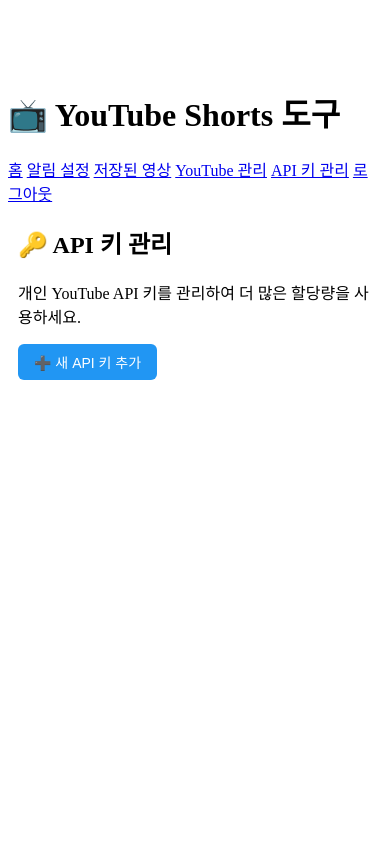
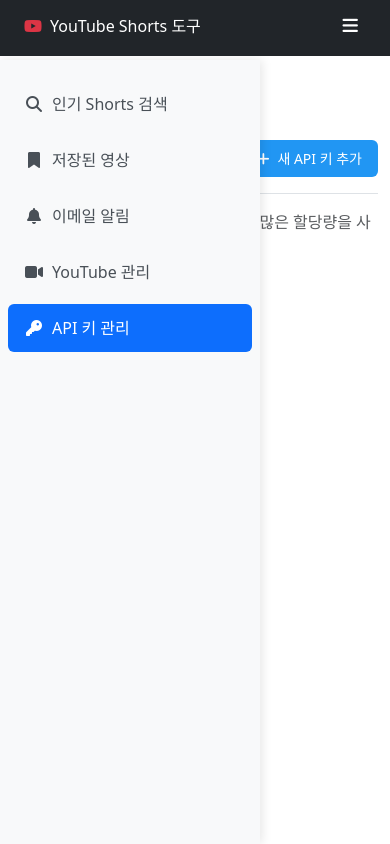
Before and after one commit to iops-leo/youtube-shorts-finder, a Python web app: template templates/api_keys.html in a window 390 px wide. Run offline with Jinja, Linux system fonts and the light colour scheme; the template is opened without the code that fills it, so the values that code supplies are empty.

Commit message:
개선: API 키 관리 페이지 UI 일관성 개선
- Bootstrap CSS/JS 및 Font Awesome 추가로 다른 페이지와 일관성 확보
- 기존 navbar + sidebar 구조로 변경하여 통일된 레이아웃 적용
- CSS flexbox 속성 오류 수정 (justify-content: between → space-between)
- Bootstrap 아이콘 및 버튼 스타일 적용
- 폼 컨트롤을 Bootstrap form-control 클래스로 변경
- 전반적인 사용자 경험 개선

🤖 Generated with [Claude Code](https://claude.ai/code)

Co-Authored-By: Claude <noreply@anthropic.com>

```diff
--- a/templates/api_keys.html
+++ b/templates/api_keys.html
@@ -4,8 +4,14 @@
     <meta charset="UTF-8">
     <meta name="viewport" content="width=device-width, initial-scale=1.0">
     <title>API 키 관리 - YouTube Shorts 도구</title>
-    <link href="{{ url_for('static', filename='css/styles.css') }}" rel="stylesheet">
-    <link rel="icon" type="image/x-icon" href="{{ url_for('static', filename='favicon.ico') }}">
+    <link rel="icon" href="/static/favicon.ico" type="image/x-icon">
+    <link rel="shortcut icon" href="/static/favicon.ico" type="image/x-icon">
+    <!-- 부트스트랩 CSS -->
+    <link href="https://cdn.jsdelivr.net/npm/bootstrap@5.3.0-alpha1/dist/css/bootstrap.min.css" rel="stylesheet">
+    <!-- Font Awesome 아이콘 -->
+    <link rel="stylesheet" href="https://cdnjs.cloudflare.com/ajax/libs/font-awesome/6.4.0/css/all.min.css">
+    <!-- 커스텀 CSS -->
+    <link rel="stylesheet" href="/static/css/styles.css">
 
     <style>
         .api-key-card {
@@ -19,7 +25,7 @@
 
         .api-key-header {
             display: flex;
-            justify-content: between;
+            justify-content: space-between;
             align-items: center;
             margin-bottom: 16px;
         }
@@ -330,36 +336,104 @@
     </style>
 </head>
 <body>
-    <div class="container">
-        <header class="header">
-            <div class="header-left">
-                <h1>
-                    <a href="{{ url_for('index') }}" style="color: inherit; text-decoration: none;">
-                        📺 YouTube Shorts 도구
-                    </a>
-                </h1>
+    <nav class="navbar navbar-expand-lg navbar-dark bg-dark fixed-top">
+        <div class="container-fluid">
+            <a class="navbar-brand" href="/">
+                <i class="fab fa-youtube text-danger me-2"></i>YouTube Shorts 도구
+            </a>
+            <button class="navbar-toggler d-lg-none" type="button" data-bs-toggle="collapse" data-bs-target="#sidebarMenu" aria-controls="sidebarMenu" aria-expanded="false" aria-label="Toggle navigation">
+                <i class="fas fa-bars"></i>
+            </button>
+            <div class="collapse navbar-collapse" id="navbarCollapse">
+                <!-- 우측 메뉴 -->
+                <ul class="navbar-nav ms-auto">
+                    {% if current_user.is_admin() %}
+                    <li class="nav-item dropdown d-none d-lg-block">
+                        <a class="nav-link dropdown-toggle" href="#" id="adminDropdown" role="button" data-bs-toggle="dropdown" aria-expanded="false">
+                            <i class="fas fa-user-cog me-1"></i>관리자
+                        </a>
+                        <ul class="dropdown-menu dropdown-menu-end" aria-labelledby="adminDropdown" style="background-color: #343a40 !important; border: 1px solid #495057;">
+                            <li><a class="dropdown-item" href="/admin/users" style="color: #ffffff !important;"><i class="fas fa-users me-1"></i>사용자 관리</a></li>
+                            <li><a class="dropdown-item" href="/admin/stats" style="color: #ffffff !important;"><i class="fas fa-chart-line me-1"></i>API 통계</a></li>
+                        </ul>
+                    </li>
+                    {% endif %}
+
+                    <!-- 사용자 프로필 드롭다운 -->
+                    <li class="nav-item dropdown">
+                        <a class="nav-link dropdown-toggle" href="#" id="userDropdown" role="button" data-bs-toggle="dropdown" aria-expanded="false">
+                            <img src="{{ current_user.picture }}" alt="프로필" class="rounded-circle me-1" style="width: 24px; height: 24px;">
+                            {{ current_user.name }}
+                        </a>
+                        <ul class="dropdown-menu dropdown-menu-end" aria-labelledby="userDropdown">
+                            <li>
+                                <div class="dropdown-item text-muted">
+                                    <small>
+                                        <i class="fas fa-envelope me-1"></i>{{ current_user.email }}<br>
+                                        <i class="fas fa-chart-line me-1"></i>API 호출: {{ current_user.api_calls }}회
+                                    </small>
+                                </div>
+                            </li>
+                            <li><hr class="dropdown-divider"></li>
+                            <li><a class="dropdown-item" href="/logout"><i class="fas fa-sign-out-alt me-1"></i>로그아웃</a></li>
+                        </ul>
+                    </li>
+                </ul>
             </div>
-            <div class="header-right">
-                <a href="{{ url_for('index') }}" class="nav-link">홈</a>
-                <a href="{{ url_for('notifications_page') }}" class="nav-link">알림 설정</a>
-                <a href="{{ url_for('saved_videos_page') }}" class="nav-link">저장된 영상</a>
-                <a href="{{ url_for('youtube_management') }}" class="nav-link">YouTube 관리</a>
-                <a href="{{ url_for('api_keys_page') }}" class="nav-link active">API 키 관리</a>
-                {% if current_user.is_admin() %}
-                <a href="{{ url_for('admin_users') }}" class="nav-link">관리자</a>
-                {% endif %}
-                <a href="/logout" class="nav-link">로그아웃</a>
+        </div>
+    </nav>
+
+    <div class="container-fluid mt-5 pt-3">
+        <div class="row">
+            <!-- 사이드바 메뉴 -->
+            <div class="col-md-3 col-lg-2 d-md-block bg-light sidebar collapse show" id="sidebarMenu">
+                <div class="position-sticky pt-3">
+                    <ul class="nav flex-column">
+                        <li class="nav-item">
+                            <a class="nav-link" href="/">
+                                <i class="fas fa-search me-2"></i>인기 Shorts 검색
+                            </a>
+                        </li>
+                        <li class="nav-item">
+                            <a class="nav-link" href="/saved-videos">
+                                <i class="fas fa-bookmark me-2"></i>저장된 영상
+                            </a>
+                        </li>
+                        <li class="nav-item">
+                            <a class="nav-link" href="/notifications">
+                                <i class="fas fa-bell me-2"></i>이메일 알림
+                            </a>
+                        </li>
+                        <li class="nav-item">
+                            <a class="nav-link" href="/youtube-management">
+                                <i class="fas fa-video me-2"></i>YouTube 관리
+                            </a>
+                        </li>
+                        <li class="nav-item">
+                            <a class="nav-link active" href="/api-keys">
+                                <i class="fas fa-key me-2"></i>API 키 관리
+                                {% if user_has_api_keys %}
+                                    <span class="badge bg-success ms-2">{{ user_api_keys_count }}</span>
+                                {% endif %}
+                            </a>
+                        </li>
+                    </ul>
+                </div>
             </div>
-        </header>
 
-        <main class="main-content">
-            <div class="section-header">
-                <h2>🔑 API 키 관리</h2>
-                <p>개인 YouTube API 키를 관리하여 더 많은 할당량을 사용하세요.</p>
-                <button class="btn btn-primary" onclick="openAddModal()">
-                    ➕ 새 API 키 추가
-                </button>
-            </div>
+            <!-- 메인 콘텐츠 -->
+            <div class="col-md-9 ms-sm-auto col-lg-10 px-md-4">
+
+                <div class="d-flex justify-content-between flex-wrap flex-md-nowrap align-items-center pt-3 pb-2 mb-3 border-bottom">
+                    <h1 class="h2">🔑 API 키 관리</h1>
+                    <div class="btn-toolbar mb-2 mb-md-0">
+                        <button class="btn btn-primary" onclick="openAddModal()">
+                            <i class="fas fa-plus me-1"></i>새 API 키 추가
+                        </button>
+                    </div>
+                </div>
+
+                <p class="text-muted mb-4">개인 YouTube API 키를 관리하여 더 많은 할당량을 사용하세요.</p>
 
             <div id="alert-container"></div>
 
@@ -397,24 +471,26 @@
                         <h3 class="modal-title">새 API 키 추가</h3>
                     </div>
                     <form id="add-form">
-                        <div class="form-group">
+                        <div class="mb-3">
                             <label class="form-label" for="api-key-name">키 이름</label>
-                            <input type="text" id="api-key-name" class="form-input" placeholder="예: 내 개인 키" required>
-                            <div class="form-help">구분하기 쉬운 이름을 입력하세요.</div>
+                            <input type="text" id="api-key-name" class="form-control" placeholder="예: 내 개인 키" required>
+                            <div class="form-text">구분하기 쉬운 이름을 입력하세요.</div>
                         </div>
-                        <div class="form-group">
+                        <div class="mb-3">
                             <label class="form-label" for="api-key-value">YouTube API 키</label>
-                            <input type="text" id="api-key-value" class="form-input" placeholder="AIza..." required>
-                            <div class="form-help">Google Cloud Console에서 발급받은 YouTube Data API v3 키를 입력하세요.</div>
+                            <input type="text" id="api-key-value" class="form-control" placeholder="AIza..." required>
+                            <div class="form-text">Google Cloud Console에서 발급받은 YouTube Data API v3 키를 입력하세요.</div>
                         </div>
-                        <div class="form-group">
+                        <div class="mb-3">
                             <label class="form-label" for="daily-quota">일일 할당량</label>
-                            <input type="number" id="daily-quota" class="form-input" value="10000" min="1000" max="50000">
-                            <div class="form-help">일일 사용 한도를 설정하세요 (1,000 ~ 50,000).</div>
+                            <input type="number" id="daily-quota" class="form-control" value="10000" min="1000" max="50000">
+                            <div class="form-text">일일 사용 한도를 설정하세요 (1,000 ~ 50,000).</div>
                         </div>
-                        <div style="display: flex; gap: 12px; justify-content: flex-end;">
+                        <div class="d-flex gap-2 justify-content-end">
                             <button type="button" class="btn btn-secondary" onclick="closeAddModal()">취소</button>
-                            <button type="submit" class="btn btn-primary">추가</button>
+                            <button type="submit" class="btn btn-primary">
+                                <i class="fas fa-plus me-1"></i>추가
+                            </button>
                         </div>
                     </form>
                 </div>
@@ -428,28 +504,34 @@
                     </div>
                     <form id="edit-form">
                         <input type="hidden" id="edit-key-id">
-                        <div class="form-group">
+                        <div class="mb-3">
                             <label class="form-label" for="edit-api-key-name">키 이름</label>
-                            <input type="text" id="edit-api-key-name" class="form-input" required>
+                            <input type="text" id="edit-api-key-name" class="form-control" required>
                         </div>
-                        <div class="form-group">
+                        <div class="mb-3">
                             <label class="form-label" for="edit-daily-quota">일일 할당량</label>
-                            <input type="number" id="edit-daily-quota" class="form-input" min="1000" max="50000">
+                            <input type="number" id="edit-daily-quota" class="form-control" min="1000" max="50000">
                         </div>
-                        <div class="form-group">
-                            <label class="form-label">
-                                <input type="checkbox" id="edit-is-active"> 활성화
-                            </label>
+                        <div class="mb-3">
+                            <div class="form-check">
+                                <input type="checkbox" id="edit-is-active" class="form-check-input">
+                                <label class="form-check-label" for="edit-is-active">활성화</label>
+                            </div>
                         </div>
-                        <div style="display: flex; gap: 12px; justify-content: flex-end;">
+                        <div class="d-flex gap-2 justify-content-end">
                             <button type="button" class="btn btn-secondary" onclick="closeEditModal()">취소</button>
-                            <button type="submit" class="btn btn-primary">저장</button>
+                            <button type="submit" class="btn btn-primary">
+                                <i class="fas fa-save me-1"></i>저장
+                            </button>
                         </div>
                     </form>
                 </div>
             </div>
-        </main>
+        </div>
     </div>
+
+    <!-- 부트스트랩 JS -->
+    <script src="https://cdn.jsdelivr.net/npm/bootstrap@5.3.0-alpha1/dist/js/bootstrap.bundle.min.js"></script>
 
     <script>
         let apiKeys = [];
@@ -507,7 +589,9 @@
                     <div class="no-api-keys">
                         <h3>등록된 API 키가 없습니다</h3>
                         <p>YouTube API 키를 추가하여 개인 할당량을 사용하세요.</p>
-                        <button class="btn btn-primary" onclick="openAddModal()">첫 번째 API 키 추가</button>
+                        <button class="btn btn-primary" onclick="openAddModal()">
+                            <i class="fas fa-plus me-1"></i>첫 번째 API 키 추가
+                        </button>
                     </div>
                 `;
                 return;
@@ -556,9 +640,15 @@
                         </div>
 
                         <div class="api-key-actions">
-                            <button class="btn btn-secondary" onclick="testApiKey(${key.id})">🧪 테스트</button>
-                            <button class="btn btn-secondary" onclick="editApiKey(${key.id})">✏️ 편집</button>
-                            <button class="btn btn-danger" onclick="deleteApiKey(${key.id}, '${escapeHtml(key.name)}')">🗑️ 삭제</button>
+                            <button class="btn btn-outline-info btn-sm" onclick="testApiKey(${key.id})">
+                                <i class="fas fa-flask me-1"></i>테스트
+                            </button>
+                            <button class="btn btn-outline-secondary btn-sm" onclick="editApiKey(${key.id})">
+                                <i class="fas fa-edit me-1"></i>편집
+                            </button>
+                            <button class="btn btn-outline-danger btn-sm" onclick="deleteApiKey(${key.id}, '${escapeHtml(key.name)}')">
+                                <i class="fas fa-trash me-1"></i>삭제
+                            </button>
                         </div>
                     </div>
                 `;
```
